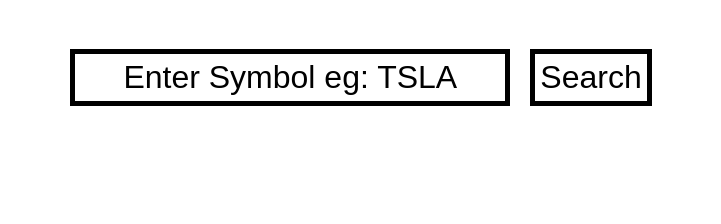
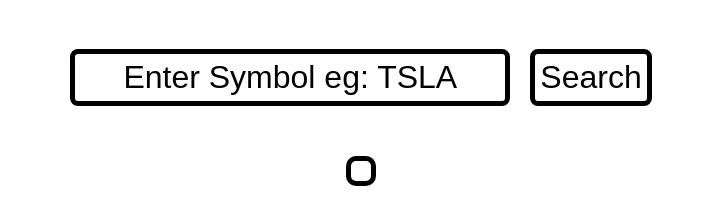
Before and after one commit to jamiehitchcock/Javascript-Projects, a plain HTML site: page API Practice 1 - Stock Market/index.html in a window 1280 px wide. Shown: the part 296-520 px from the top of the page, without its empty margins (279-1000 px from the left). Drawn offline with Linux system fonts and the light colour scheme.

Commit message:
Updated result border and styling

```diff
--- a/API Practice 1 - Stock Market/style.css
+++ b/API Practice 1 - Stock Market/style.css
@@ -23,6 +23,7 @@
     font-size: 2rem;
     margin: 50px 10px;
     border: 5px solid black;
+    border-radius: 8px;
     padding: 5px;
 }
 #input::placeholder{
@@ -35,6 +36,11 @@
 }
 #output{
     font-size: 3rem;
+    border: 5px solid black;
+    border-radius: 10px;
+    padding: 10px;
+    background-color: white;
+    color: black;
 }
 .green-day{
     color: green;
```
